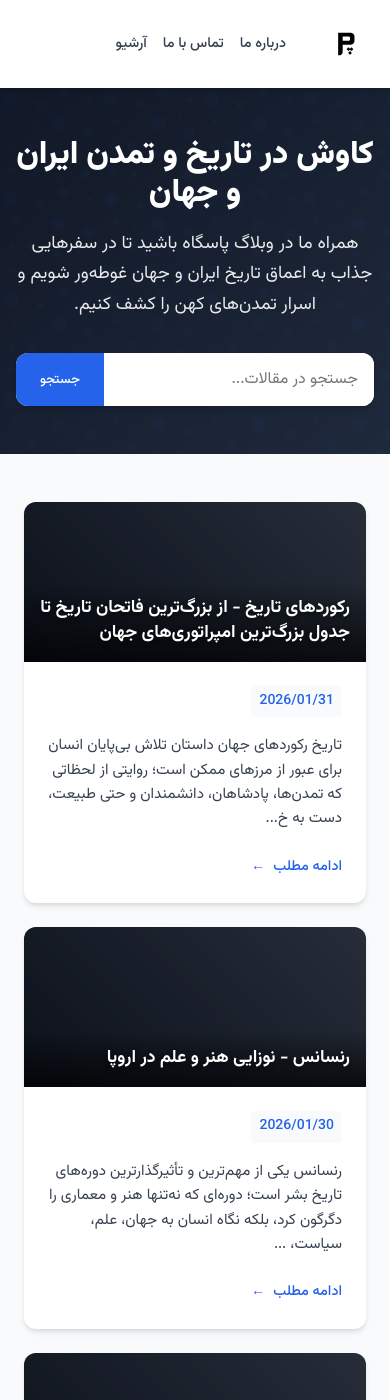
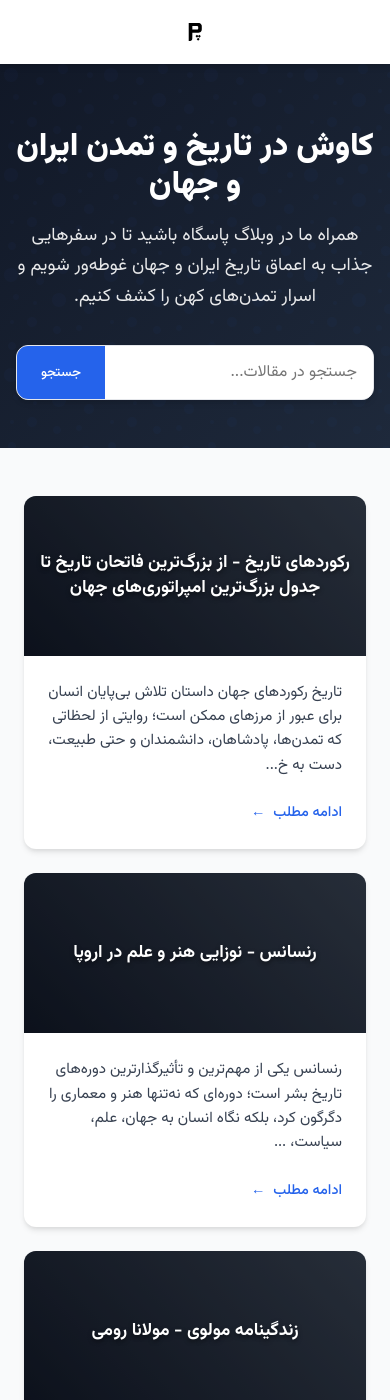
Before and after one commit to darkblog/darkblog.github.io, a Jekyll site: the page built from logo.html, in a window 390 px wide and 1400 px high. Built offline with Jekyll 4.4.1, drawn with Linux system fonts in a browser that asks for light colours; some of the changed text lies outside the part shown.

Commit message:
Update logo.html

```diff
--- a/logo.html
+++ b/logo.html
@@ -67,19 +67,28 @@ layout: null
             position: sticky;
             top: 0;
             z-index: 1000;
-            padding: 1rem 0;
+            height: 64px;
+            display: flex;
+            align-items: center;
+            transition: transform 0.3s ease;
+        }
+
+        .site-header.hidden {
+            transform: translateY(-100%);
         }
 
         .header-container {
+            width: 100%;
             max-width: var(--max-width);
             margin: 0 auto;
             padding: 0 1.5rem;
             display: flex;
-            justify-content: space-between;
+            justify-content: center;
             align-items: center;
+            height: 100%;
         }
 
-        .logo-nav-link {
+        .logo-link {
             text-decoration: none;
             display: flex;
             align-items: center;
@@ -87,12 +96,10 @@ layout: null
             transition: var(--transition);
             padding: 0.5rem;
             border-radius: var(--radius);
-            margin-left: 1rem;
         }
 
-        .logo-nav-link:hover {
+        .logo-link:hover {
             background-color: rgba(37, 99, 235, 0.1);
-            transform: translateY(-2px);
         }
 
         .logo-img {
@@ -100,46 +107,11 @@ layout: null
             height: 2.5rem;
         }
 
-        .nav-menu {
-            display: flex;
-            gap: 1.5rem;
-            align-items: center;
-        }
-
-        .nav-link {
-            text-decoration: none;
-            color: var(--secondary-color);
-            font-weight: 500;
-            transition: var(--transition);
-            padding: 0.5rem 0;
-            position: relative;
-            font-size: 0.95rem;
-        }
-
-        .nav-link:hover {
-            color: var(--accent-color);
-        }
-
-        .nav-link::after {
-            content: '';
-            position: absolute;
-            bottom: 0;
-            right: 0;
-            width: 0;
-            height: 2px;
-            background-color: var(--accent-color);
-            transition: var(--transition);
-        }
-
-        .nav-link:hover::after {
-            width: 100%;
-        }
-
         /* بخش هیرو */
         .hero-section {
             background: linear-gradient(135deg, var(--primary-color) 0%, #1E293B 100%);
             color: white;
-            padding: 4rem 1.5rem;
+            padding: 5rem 1.5rem 4rem;
             margin-bottom: 3rem;
             text-align: center;
             position: relative;
@@ -195,6 +167,7 @@ layout: null
             border-radius: var(--radius);
             overflow: hidden;
             box-shadow: var(--shadow);
+            border: 1px solid var(--border-color);
         }
 
         .search-input {
@@ -269,7 +242,7 @@ layout: null
             box-shadow: var(--shadow-lg);
         }
 
-        .post-image {
+        .post-title-section {
             height: 12rem;
             background: linear-gradient(45deg, var(--primary-color), var(--secondary-color));
             display: flex;
@@ -278,9 +251,10 @@ layout: null
             color: white;
             position: relative;
             overflow: hidden;
+            padding: 1.5rem;
         }
 
-        .post-image::after {
+        .post-title-section::after {
             content: '';
             position: absolute;
             top: 0;
@@ -290,28 +264,22 @@ layout: null
             background: rgba(0, 0, 0, 0.3);
         }
 
-        .post-title-overlay {
-            position: absolute;
-            bottom: 0;
-            right: 0;
-            width: 100%;
-            padding: 1.5rem;
-            color: white;
-            z-index: 2;
-            background: linear-gradient(transparent, rgba(0, 0, 0, 0.7));
-        }
-
         .post-card-title {
             font-size: 1.25rem;
             font-weight: 700;
             line-height: 1.4;
             text-shadow: 0 2px 4px rgba(0, 0, 0, 0.5);
+            text-align: center;
+            z-index: 2;
+            position: relative;
+            color: white;
         }
 
         .post-card-title a {
             color: inherit;
             text-decoration: none;
             transition: var(--transition);
+            display: block;
         }
 
         .post-card-title a:hover {
@@ -323,23 +291,6 @@ layout: null
             flex: 1;
             display: flex;
             flex-direction: column;
-        }
-
-        .post-meta {
-            display: flex;
-            justify-content: space-between;
-            align-items: center;
-            margin-bottom: 1rem;
-            font-size: 0.875rem;
-            color: var(--secondary-color);
-        }
-
-        .post-date {
-            background-color: var(--light-color);
-            padding: 0.25rem 0.5rem;
-            border-radius: 4px;
-            color: var(--accent-color);
-            font-weight: 500;
         }
 
         .post-excerpt {
@@ -440,20 +391,21 @@ layout: null
 
         /* رسپانسیو */
         @media (max-width: 768px) {
+            .site-header {
+                height: 56px;
+            }
+
             .header-container {
                 padding: 0 1rem;
             }
 
-            .nav-menu {
-                gap: 1rem;
-            }
-
-            .nav-link {
-                font-size: 0.9rem;
+            .logo-img {
+                width: 2rem;
+                height: 2rem;
             }
 
             .hero-section {
-                padding: 3rem 1rem;
+                padding: 4rem 1rem 3rem;
             }
 
             .hero-title {
@@ -465,11 +417,8 @@ layout: null
                 gap: 1.5rem;
             }
 
-            .post-image {
+            .post-title-section {
                 height: 10rem;
-            }
-
-            .post-title-overlay {
                 padding: 1rem;
             }
 
@@ -501,16 +450,11 @@ layout: null
 </head>
 <body>
     <!-- هدر سایت -->
-    <header class="site-header">
+    <header class="site-header" id="siteHeader">
         <div class="header-container">
-            <nav class="nav-menu">
-                <a href="#" class="logo-nav-link">
-                    <img src="https://www.pasgah.org/blog.svg" class="logo-img" alt="وبلاگ پاسگاه">
-                </a>
-                <a href="#" class="nav-link">درباره ما</a>
-                <a href="#" class="nav-link">تماس با ما</a>
-                <a href="#" class="nav-link">آرشیو</a>
-            </nav>
+            <a href="https://www.pasgah.org/" class="logo-link">
+                <img src="https://www.pasgah.org/blog.svg" class="logo-img" alt="وبلاگ پاسگاه">
+            </a>
         </div>
     </header>
 
@@ -536,17 +480,12 @@ layout: null
         <section class="posts-container" id="postsContainer">
             {% for post in site.posts %}
             <article class="post-card fade-in">
-                <a href="{{ post.url }}" class="post-card-link">
-                    <div class="post-image">
-                        <div class="post-title-overlay">
-                            <h3 class="post-card-title">{{ post.title }}</h3>
-                        </div>
-                    </div>
-                </a>
+                <div class="post-title-section">
+                    <h3 class="post-card-title">
+                        <a href="{{ post.url }}">{{ post.title }}</a>
+                    </h3>
+                </div>
                 <div class="post-content">
-                    <div class="post-meta">
-                        <span class="post-date">{{ post.date | date: "%Y/%m/%d" }}</span>
-                    </div>
                     <p class="post-excerpt">{{ post.excerpt | strip_html | truncate: 150 }}</p>
                     <a href="{{ post.url }}" class="read-more">ادامه مطلب</a>
                 </div>
@@ -610,6 +574,12 @@ layout: null
                 }
 
                 hideExtraPosts();
+
+                // تنظیم event listener برای اسکرول
+                window.addEventListener('scroll', handleHeaderVisibility);
+
+                // تنظیم ارتفاع اولیه هدر
+                siteHeader.style.height = '64px';
             }
 
             // مخفی کردن پست‌های اضافی
```
Also changed, not shown: other parts of logo.html (+25 -3 lines).
